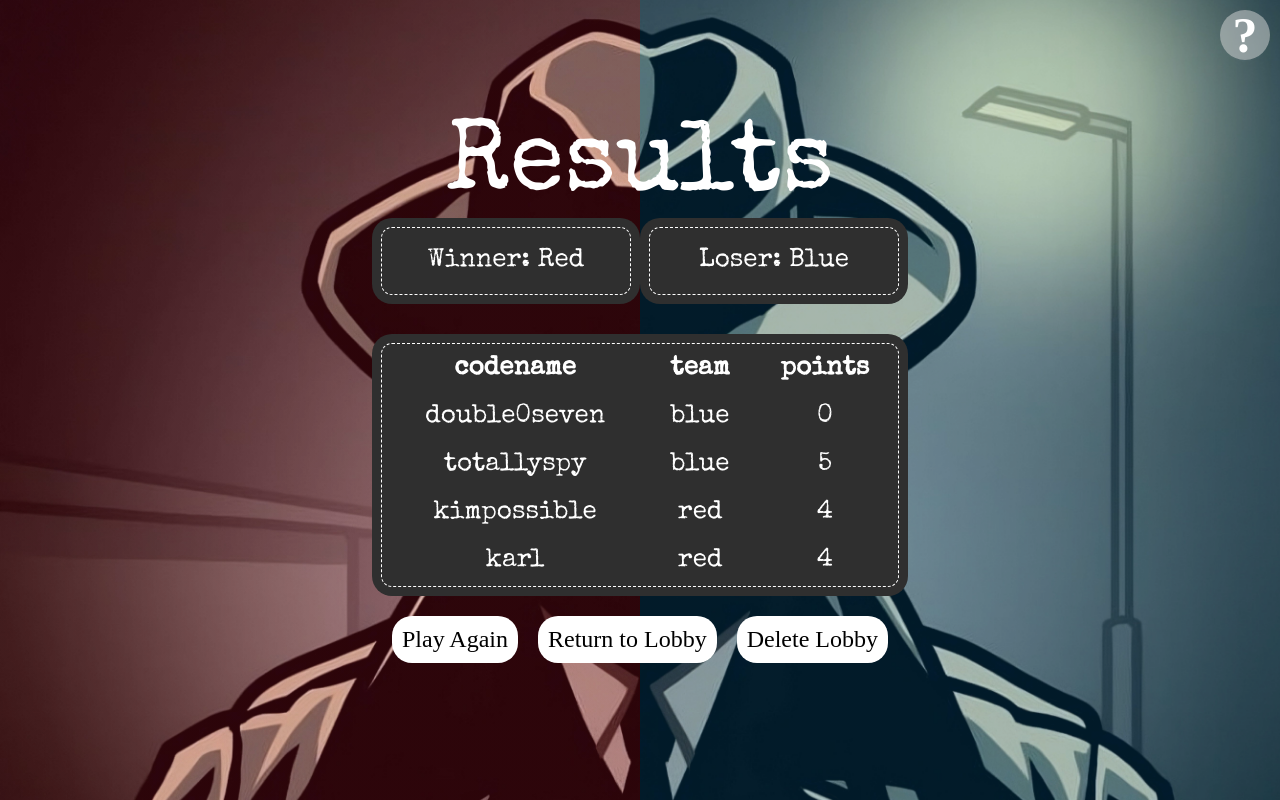
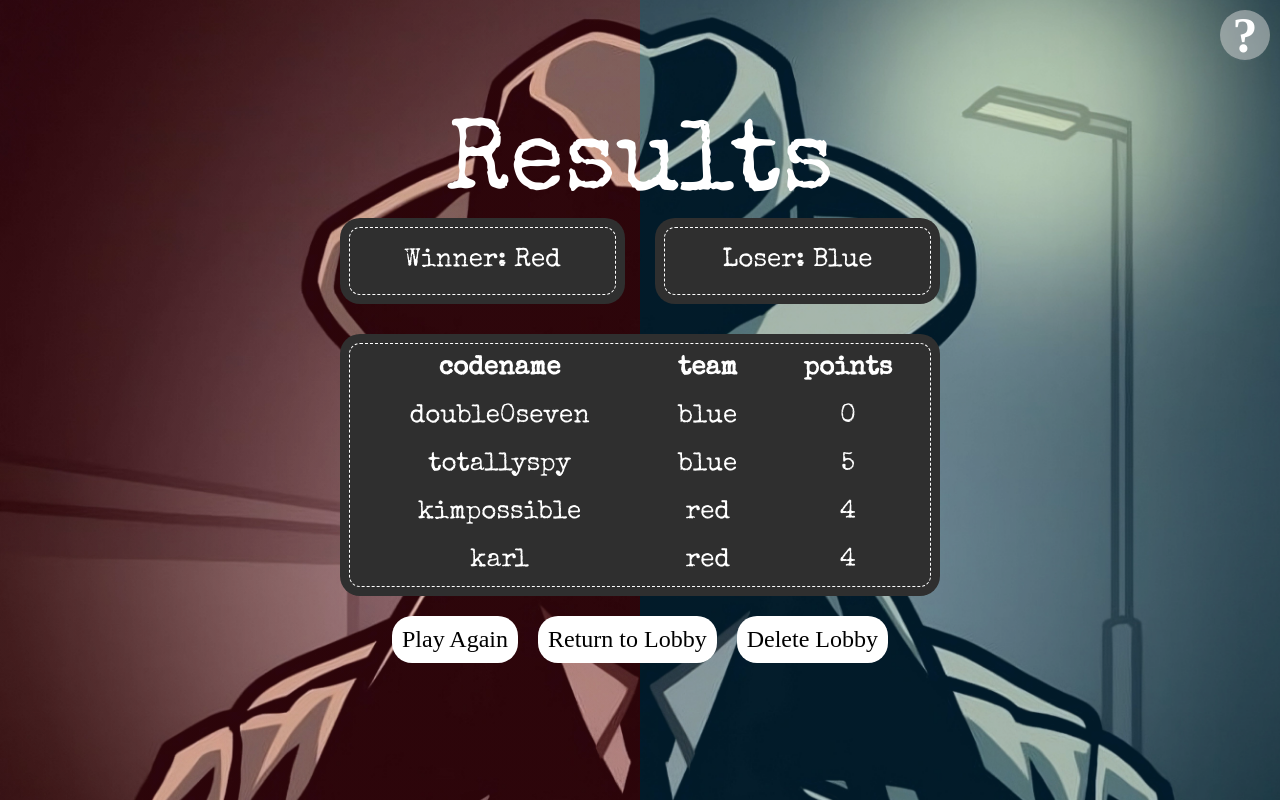
Before and after one commit to cyrimu/sopra-fs25-group-16-client, a Next.js app: page /game/1/results in a window 1280 px wide. Built offline with nearby package versions, Linux system fonts and the light colour scheme; a web font is replaced by a local one; what @ant-design/nextjs-registry would draw is missing.

Commit message:
some style updates to the results table

```diff
--- a/app/components/resultsTable.tsx
+++ b/app/components/resultsTable.tsx
@@ -7,7 +7,9 @@ interface PlayerData {
     points: number;
 }
 
-const ResultsTable: React.FC = () => {
+const ResultsTable: React.FC = () => { //temp data until web socket connection
+    const isHost = true;
+
     const players: PlayerData[] = [
         { codename: 'double0seven', team: 'blue', points: 0 },
         { codename: 'totallyspy', team: 'blue', points: 5 },
@@ -18,14 +20,15 @@ const ResultsTable: React.FC = () => {
     return (
         <>
             <div style={{ display: 'flex', justifyContent: 'space-around', width: '100%', marginBottom: '30px' }}>
-                <div className={styles.messageField} style={{ width: '100%', padding: '30px', height: 'auto', fontSize: '26px', textAlign: 'center'}}>
+                <div className={styles.messageField} style={{ width: '100%', padding: '30px', height: 'auto', fontSize: '26px', textAlign: 'center', marginRight: '30px' }}>
                     Winner: Red
                 </div>
-                <div className={styles.messageField} style={{ width: '100%', padding: '30px', height: 'auto', fontSize: '26px', textAlign: 'center'}}>
+                <div className={styles.messageField} style={{ width: '100%', padding: '30px', height: 'auto', fontSize: '26px', textAlign: 'center' }}>
                     Loser: Blue
                 </div>
             </div>
-            <table className={styles.tableField}>
+
+            <table className={styles.tableField} style={{ minWidth: '600px' }}>
                 <thead>
                     <tr>
                         <th>codename</th>
@@ -43,7 +46,10 @@ const ResultsTable: React.FC = () => {
                     ))}
                 </tbody>
             </table>
+
             <div className={styles.regularButtonContainer}>
+                {isHost ? (
+                    <>
                         <button className={styles.regularButton}>
                             Play Again
                         </button>
@@ -53,6 +59,14 @@ const ResultsTable: React.FC = () => {
                         <button className={styles.regularButton}>
                             Delete Lobby
                         </button>
+                    </>
+                ) : (
+                    <>
+                        <button className={styles.regularButton}>
+                            Exit Lobby
+                        </button>
+                    </>
+                )}
             </div>
         </>
     );
```
Lines whose indentation alone changed are shown as unchanged.
